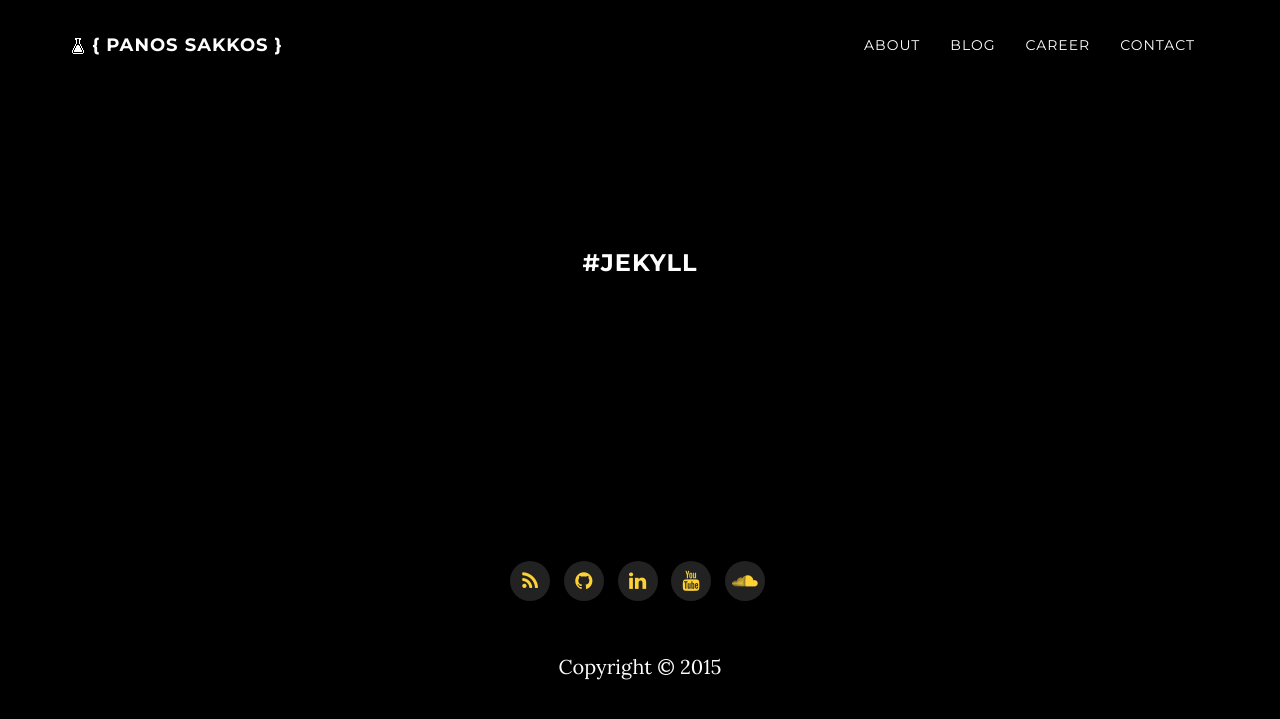
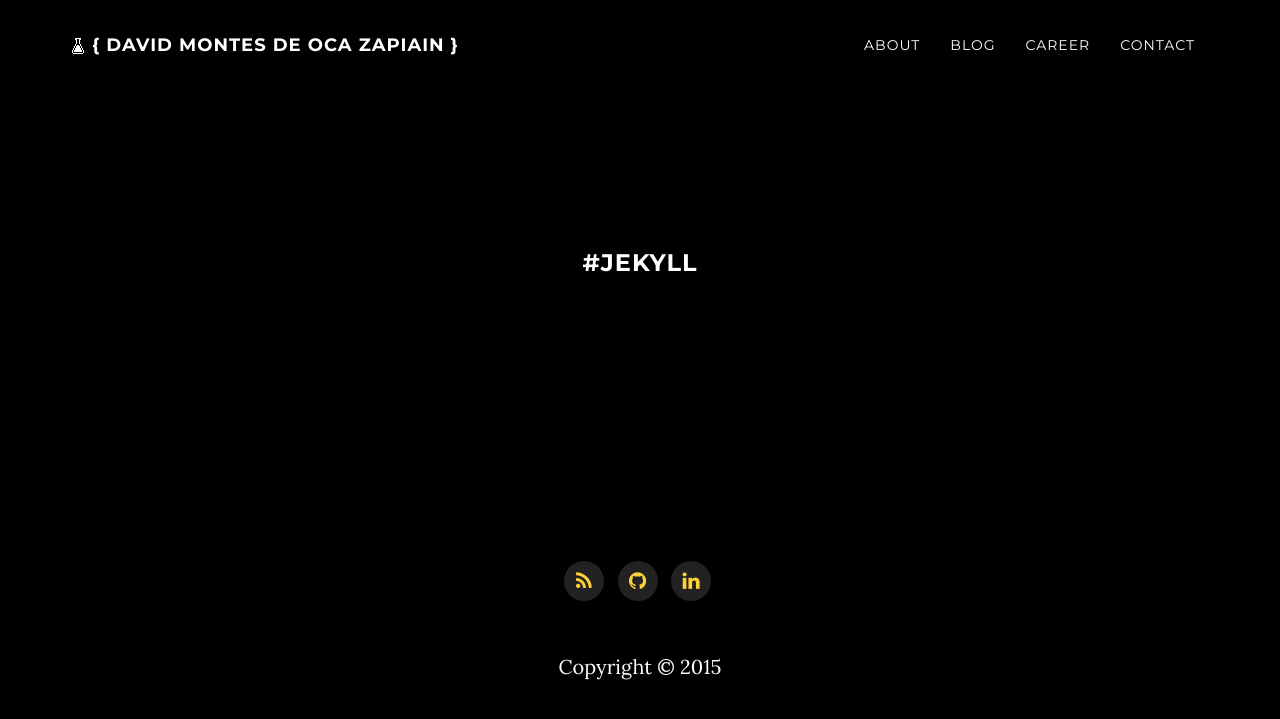
Before and after one commit to dmontesdocaz/dmontesdocaz.github.io, a Jekyll site: the page built from tags/jekyll.html, in a window 1280 px wide and 925 px high. Shown: the top 719 px of the window. Built offline with Jekyll 4.4.1, drawn with Linux system fonts in a browser that asks for light colours; comment, search, counter and statistics services are not loaded; some of the changed lines change nothing that is shown.

Commit message:
Update _config.yml

```diff
--- a/_config.yml
+++ b/_config.yml
@@ -1,13 +1,13 @@
 # Site settings
 
-url: "http://panossakkos.github.io"
-title: "{ Panos Sakkos }"
-description: "Blog and website of Panos Sakkos, blogging mainly for tech. Opinions expressed are mine."
-keywords: "panos, sakkos, panos sakkos, technology, computer science, Pwn Mail, WriteRight, UoA, di, CERN, MDCN, Microsoft"
+url: "http://dmontesdeocaz.github.io"
+title: "{ David Montes de Oca Zapiain }"
+description: "Blog and website of David Montes de Oca Zapiain."
+keywords: "Material Informatics, Multi-scale modelling, MKS"
 favicon: "/img/favicon.ico"
 black-favicon: "/img/black-lab-glass.ico"
 google-tracking-id: "UA-35880426-3"
-disqus-shortname: "panossakkos"
+disqus-shortname: "dmontesdeocaz"
 
 # Navigation bar links
 # Blog link in the blog and post pages will point to the blog.html#blog
@@ -39,24 +39,15 @@
 # Career variables
 
 events:
-  - image: "/img/career/microsoft.jpg"
-    date: "September 2014 - Today"
-    description: "Software Engineer @ Microsoft Development Center Norway, working @ the <a href=\"http://dev.office.com/officegraph\" target=\"_blank\"> Office Graph</a>"
+  - image: "/img/career/writeright.jpg"
+    date: "August 2015 - Today"
+    description: " Joined @ <a href=\"http://http://mined.gatech.edu/members\">MINED Research Group</a> with Dr. Kalidindi at the Georgia Institute of Technology"
+  - image: "/img/career/pwnmail.jpg"
+    date: "January 2015 - July 2015"
+    description: " Started Master's Degree in Georgia Tech Lorraine"
   - image: "/img/career/uoa.jpg"
-    date: "October 2012 - August 2014"
-    description: "Master studies @ <a href=\"http://www.di.uoa.gr/eng\" target=\"_blank\">Department of Informatics and Telecommunications</a> on Software Engineering + <a href=\"http://scholar.google.com/citations?user=UtV6LFYAAAAJ&amp;hl=en&amp;oi=ao\" target=\"_blank\">Machine Learning researcher</a> @ <a href=\"http://kddlab.di.uoa.gr\" target=\"_blank\">KDD</a> lab"
-  - image: "/img/career/cern.jpg"
-    date: "October 2011 - September 2012"
-    description: "Security researcher @ <a href=\"http://www.cern.ch\" target=\"_blank\">CERN</a>, developed linux kernel extensions to prevent cyber attacks"
-  - image: "/img/career/writeright.jpg"
-    date: "August 2011 - Today"
-    description: "Released <a href=\"https://play.google.com/store/apps/details?id=panos.sakkos.softkeyboard.writeright\" target=\"_blank\">WriteRight</a>, an adaptive S/W keyboard for Android devices, which  shrinks the unlikely keys to tap next. Currently it holds &gt; 9,000 downloads"
-  - image: "/img/career/pwnmail.jpg"
-    date: "June 2010 - November 2010"
-    description: "Released <a href=\"https://www.google.com/search?q=pwn+mail\" target=\"_blank\">Pwn Mail</a>, an iPhone app for spoofing emails. It served &gt; 260,000 emails but it was discontinued after a legal threat by <strike>Steve Jobs</strike> a secretary of Steve Jobs"
-  - image: "/img/career/uoa.jpg"
-    date: "October 2007 - September 2011"
-    description: "Bachelor studies @ <a href=\"http://www.di.uoa.gr/eng\" target=\"_blank\">Department of Informatics and Telecommunications</a> on Computer Science and Telecomunications"
+    date: "August 2011 - December 2014"
+    description: "Bachelor studies @ <a href=\"http://me.gatech.edu\" target=\"_blank\"> Georgia Institute of Tecnology</a> on Mechanical Engineering"
 
 # First image of the Career timeline
 career-img: "/img/career/default.jpg"
@@ -66,13 +57,10 @@
   - title: "rss"
     url: "/feed.xml"
   - title: "github"
-    url: "https://github.com/PanosSakkos"
+    url: "https://github.com/dmontesdeocaz"
   - title: "linkedin"
-    url: "http://no.linkedin.com/in/PanosSakkos"
-  - title: "youtube"
-    url: "http://youtube.com/c/PanosSakkos"
-  - title: "soundcloud"
-    url: "https://soundcloud.com/psakkos/"
+    url: "https://www.linkedin.com/pub/david-montes-de-oca-zapiain/57/776/911"
+
 
 404-img: "/img/labtocat.png"
 
```
